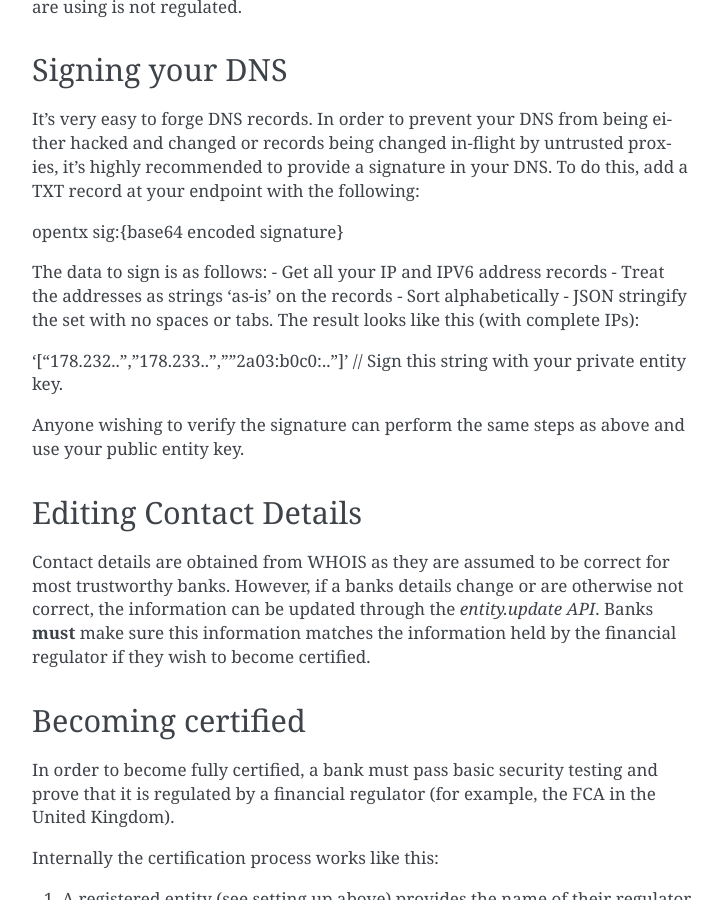
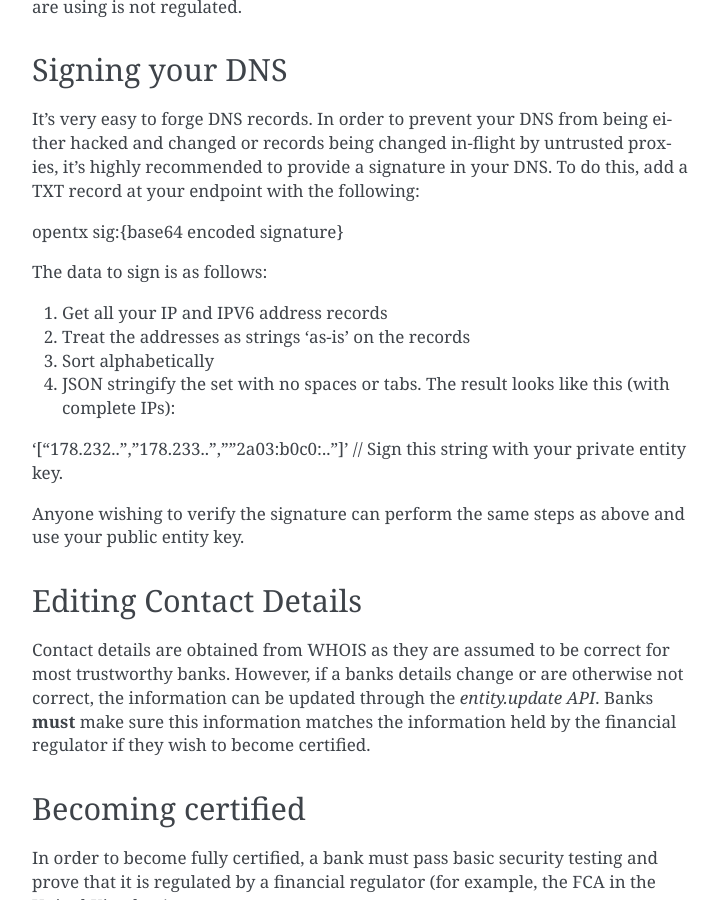
Before and after one commit to OpenTransfr/Core, a Sphinx documentation site: the page built from docs/Banks/index.rst, in a window 1280 px wide and 900 px high, scrolled down 891 px. Shown: the whole window, without its empty margins (388-1110 px from the left). Built offline with Sphinx 7.4.7, drawn with Linux system fonts in a browser that asks for light colours; part of the change alters nothing that is shown.

```diff
--- a/docs/Banks/index.rst
+++ b/docs/Banks/index.rst
@@ -27,10 +27,11 @@ It's very easy to forge DNS records. In order to prevent your DNS from being eit
 opentx sig:{base64 encoded signature}
 
 The data to sign is as follows:
-- Get all your IP and IPV6 address records
-- Treat the addresses as strings 'as-is' on the records
-- Sort alphabetically
-- JSON stringify the set with no spaces or tabs. The result looks like this (with complete IPs):
+
+1. Get all your IP and IPV6 address records
+2. Treat the addresses as strings 'as-is' on the records
+3. Sort alphabetically
+4. JSON stringify the set with no spaces or tabs. The result looks like this (with complete IPs):
 
 '["178.232..","178.233..",""2a03:b0c0:.."]' // Sign this string with your private entity key.
 
```
